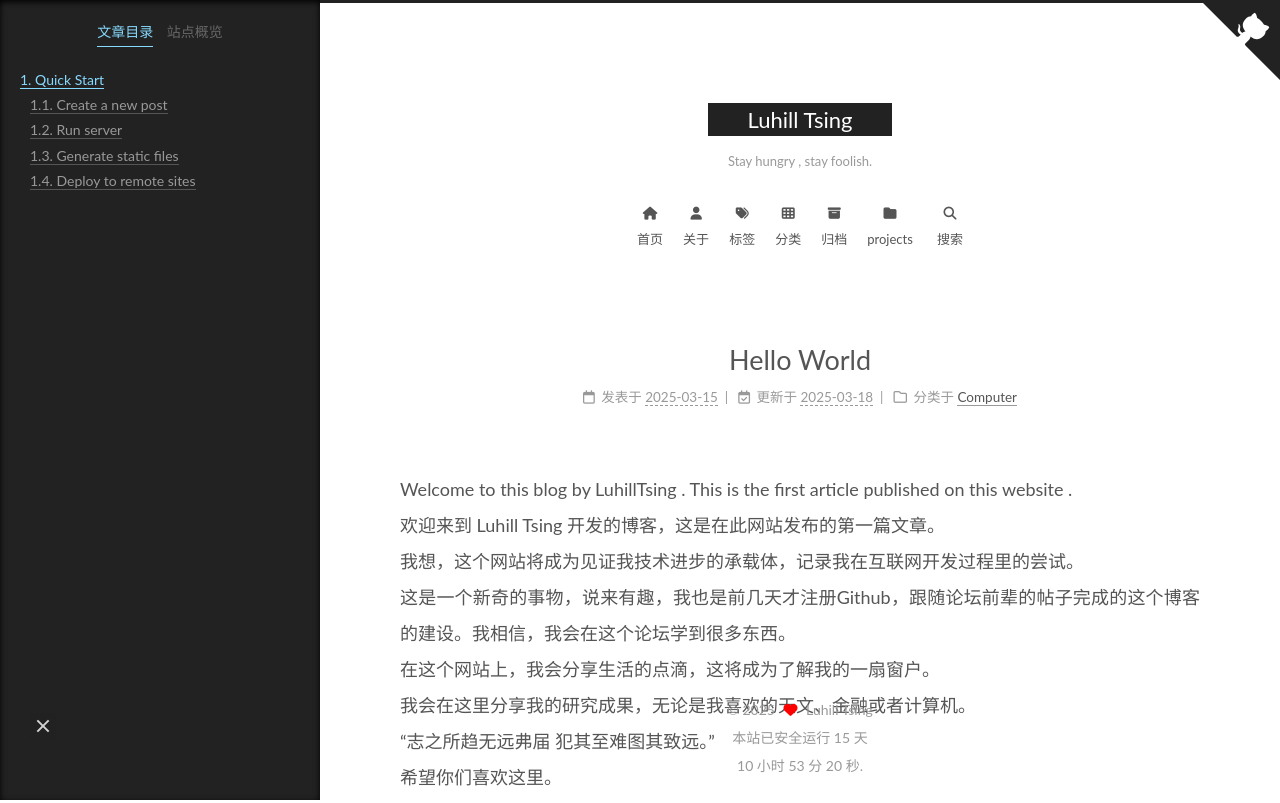
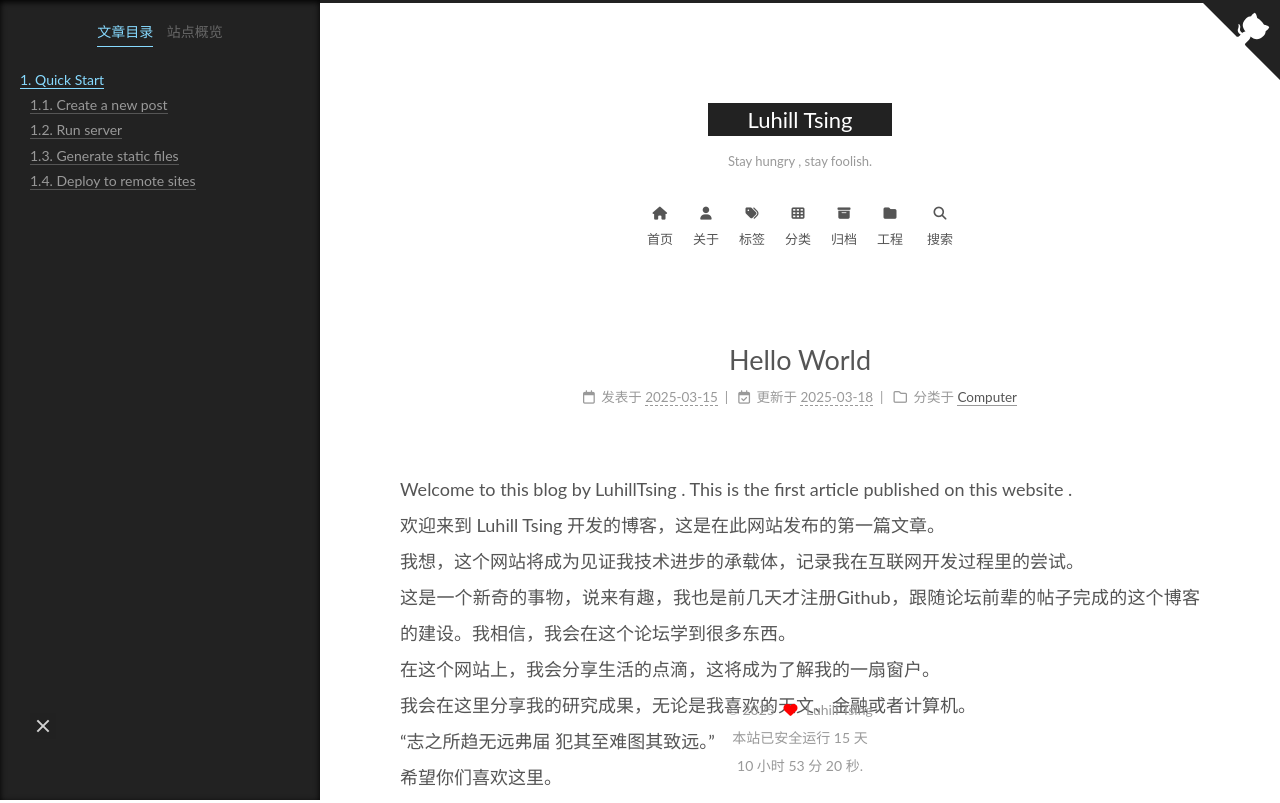
Before and after one commit to LuhillTsing/LuhillTsing.github.io, a plain HTML site: page 2025/03/15/hello-world/index.html in a window 1280 px wide. Shown: the top 803 px of the page. Drawn offline with nearby package versions, Linux system fonts and the light colour scheme; some packages are replaced by stand-ins of ours; a script that the page names is missing.

Commit message:
Site updated: 2025-03-30 11:57:14

```diff
--- a/2025/03/15/hello-world/index.html
+++ b/2025/03/15/hello-world/index.html
@@ -112,7 +112,7 @@
 
 
 <nav class="site-nav">
-  <ul class="main-menu menu"><li class="menu-item menu-item-home"><a href="/" rel="section"><i class="fa fa-home fa-fw"></i>首页</a></li><li class="menu-item menu-item-about"><a href="/about/me/" rel="section"><i class="fa fa-user fa-fw"></i>关于</a></li><li class="menu-item menu-item-tags"><a href="/tags/" rel="section"><i class="fa fa-tags fa-fw"></i>标签</a></li><li class="menu-item menu-item-categories"><a href="/categories/" rel="section"><i class="fa fa-th fa-fw"></i>分类</a></li><li class="menu-item menu-item-archives"><a href="/archives/" rel="section"><i class="fa fa-archive fa-fw"></i>归档</a></li><li class="menu-item menu-item-projects"><a href="/tags/projects/" rel="section"><i class="fa fa-folder fa-fw"></i>projects</a></li>
+  <ul class="main-menu menu"><li class="menu-item menu-item-home"><a href="/" rel="section"><i class="fa fa-home fa-fw"></i>首页</a></li><li class="menu-item menu-item-about"><a href="/about/me/" rel="section"><i class="fa fa-user fa-fw"></i>关于</a></li><li class="menu-item menu-item-tags"><a href="/tags/" rel="section"><i class="fa fa-tags fa-fw"></i>标签</a></li><li class="menu-item menu-item-categories"><a href="/categories/" rel="section"><i class="fa fa-th fa-fw"></i>分类</a></li><li class="menu-item menu-item-archives"><a href="/archives/" rel="section"><i class="fa fa-archive fa-fw"></i>归档</a></li><li class="menu-item menu-item-工程"><a href="/tags/projects/" rel="section"><i class="fa fa-folder fa-fw"></i>工程</a></li>
       <li class="menu-item menu-item-search">
         <a role="button" class="popup-trigger"><i class="fa fa-search fa-fw"></i>搜索
         </a>
```
Also changed, not shown: 2025/03/18/XunjiCar/index.html (+1 -1 lines), about/me/index.html (+1 -1 lines), archives/2025/03/index.html (+1 -1 lines), archives/2025/index.html (+1 -1 lines), archives/index.html (+1 -1 lines), categories/About/index.html (+1 -1 lines), categories/Computer/index.html (+1 -1 lines), categories/Projects/index.html (+1 -1 lines), categories/index.html (+1 -1 lines), index.html (+1 -1 lines), tags/About/index.html (+1 -1 lines), tags/Computer/index.html (+1 -1 lines), tags/Projects/index.html (+1 -1 lines), tags/index.html (+1 -1 lines).
